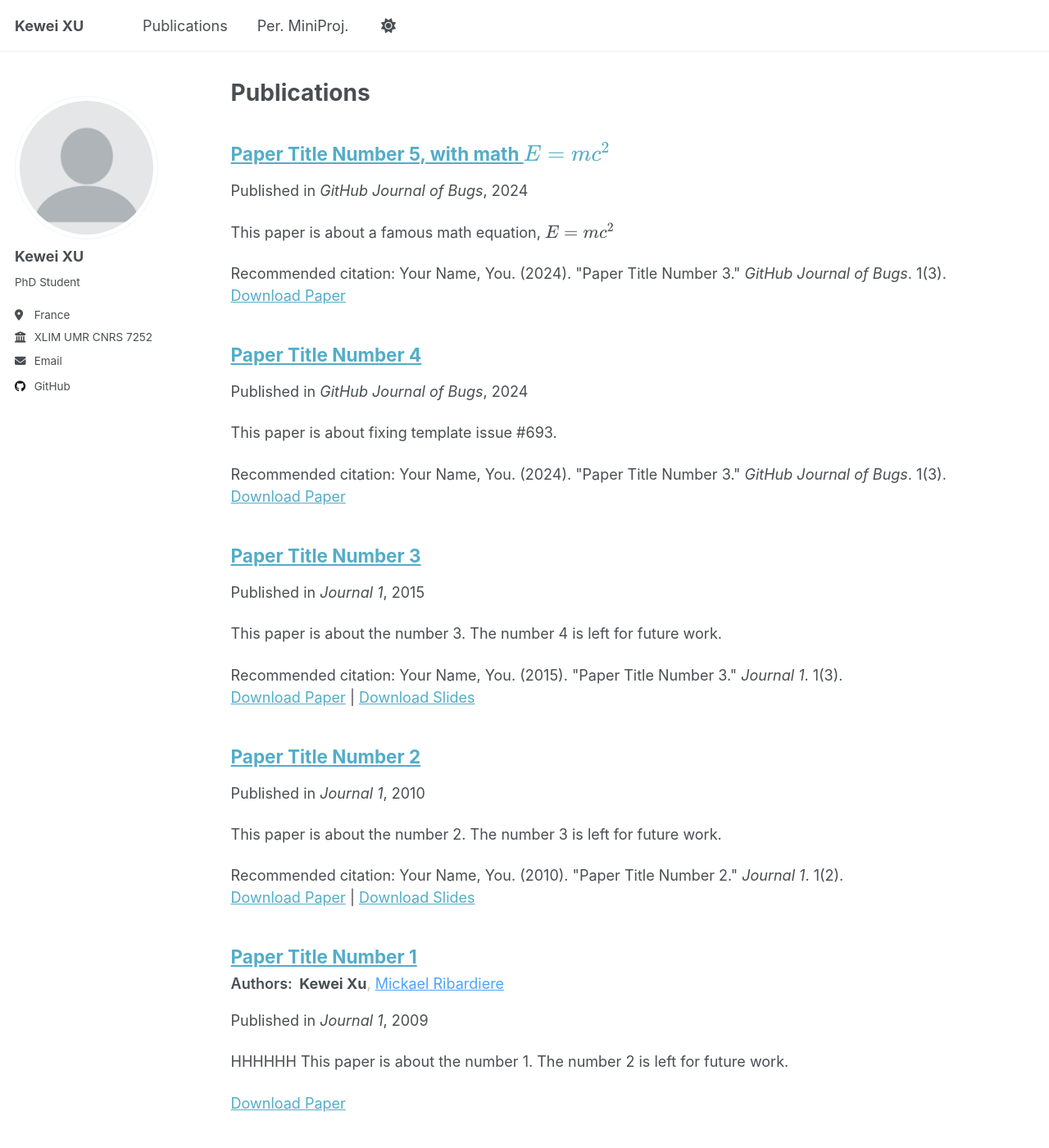
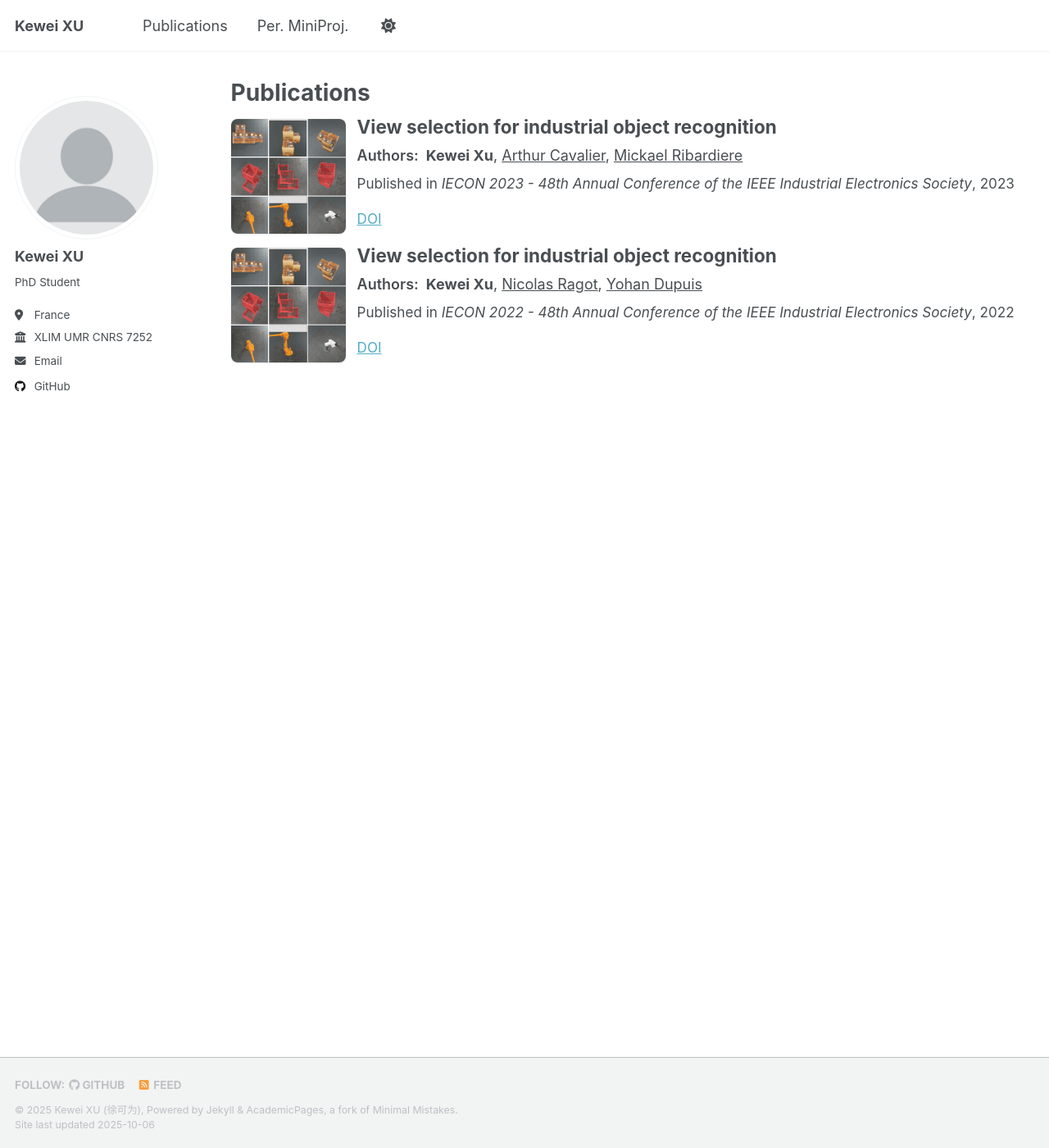
Before and after one commit to kewei-xu/kewei-xu.github.io, a Jekyll site: the page built from _pages/publications.html, in a window 1280 px wide and 1400 px high. Shown: the whole window at 82% size. Built offline with Jekyll 4.4.1, drawn with Linux system fonts in a browser that asks for light colours; a script that is not in the unit is left out.

Commit message:
building publication page

```diff
--- a/_includes/archive-single.html
+++ b/_includes/archive-single.html
@@ -1,52 +1,55 @@
 {% include base_path %}
 
-{% if post.header.teaser %}
-  {% capture teaser %}{{ post.header.teaser }}{% endcapture %}
-{% else %}
-  {% assign teaser = site.teaser %}
-{% endif %}
-
+{%- comment -%}
+  Build a clean title (same as original logic)
+{%- endcomment -%}
 {% if post.id %}
   {% assign title = post.title | markdownify | remove: "<p>" | remove: "</p>" %}
 {% else %}
   {% assign title = post.title %}
 {% endif %}
 
+{%- comment -%}
+  Resolve preview image (left thumbnail): priority
+  thumbnail > image > header.teaser > site.teaser
+{%- endcomment -%}
+{% assign preview_raw = post.thumbnail | default: post.image | default: post.header.teaser | default: site.teaser %}
+{% if preview_raw %}
+  {% if preview_raw contains "://" %}
+    {% assign preview_url = preview_raw %}
+  {% else %}
+    {% assign preview_url = preview_raw | prepend: "/images/" | prepend: base_path %}
+  {% endif %}
+{% endif %}
+
 <div class="{{ include.type | default: "list" }}__item">
   <article class="archive__item" itemscope itemtype="http://schema.org/CreativeWork">
-    {% if include.type == "grid" and teaser %}
-      <div class="archive__item-teaser">
-        <img src=
-          {% if teaser contains "://" %}
-            "{{ teaser }}"
-          {% else %}
-            "{{ teaser | prepend: "/images/" | prepend: base_path }}"
-          {% endif %}
-          alt="">
+
+    <div class="pub-item">
+      {%- if preview_url -%}
+      <div class="pub-thumb">
+        <img src="{{ preview_url }}" alt="Preview image for {{ post.title }}">
       </div>
-    {% endif %}
+      {%- endif -%}
+
+      <div class="pub-body">
 
         <h2 class="archive__item-title" itemprop="headline">
-      {% if post.link %}
-        <a href="{{ post.link }}">{{ title }}</a> <a href="{{ base_path }}{{ post.url }}" rel="permalink"><i class="fa fa-link" aria-hidden="true" title="permalink"></i><span class="sr-only">Permalink</span></a>
-      {% else %}
-        <a href="{{ base_path }}{{ post.url }}" rel="permalink">{{ title }}</a>
-      {% endif %}
+          {{ title }}
         </h2>
 
         {% if post.read_time %}
           <p class="page__meta"><i class="fa fa-clock" aria-hidden="true"></i> {% include read-time.html %}</p>
         {% endif %}
 
-
-    {%- comment -%} ——— Author block (with link style) ——— {%- endcomment -%}
+        {%- comment -%} ——— Author block (with link style & bold your name) ——— {%- endcomment -%}
         {%- if post.authors or post.author -%}
           <p class="page__meta author-line">
             <strong class="author-label">Authors: </strong>
             {%- if post.authors -%}
               {%- for a in post.authors -%}
                 {%- assign name = a.name | default: a -%}
-            {%- assign url = a.url | default: "" -%}
+                {%- assign url = a.url  | default: "" -%}
 
                 {%- if name contains "Kewei Xu" -%}
                   {%- assign name_html = "<strong>" | append: name | append: "</strong>" -%}
@@ -68,50 +71,68 @@
           </p>
         {%- endif -%}
 
-
-
-
+        {%- comment -%} ——— Venue / Date ——— {%- endcomment -%}
         {% if post.collection == 'teaching' %}
           <p> {{ post.type }}, <i>{{ post.venue }}</i>, {{ post.date | default: "1900-01-01" | date: "%Y" }} </p>
         {% elsif post.collection == 'publications' %}
           <p>Published in <i>{{ post.venue }}</i>, {{ post.date | default: "1900-01-01" | date: "%Y" }} </p>
         {% elsif post.date %}
-         <p class="page__date"><strong><i class="fa fa-fw fa-calendar" aria-hidden="true"></i> {{ site.data.ui-text[site.locale].date_label | default: "Published:" }}</strong> <time datetime="{{ post.date | default: "1900-01-01" | date_to_xmlschema }}">{{ post.date | default: "1900-01-01" | date: "%B %d, %Y" }}</time></p>
+          <p class="page__date">
+            <strong>
+              <i class="fa fa-fw fa-calendar" aria-hidden="true"></i>
+              {{ site.data.ui-text[site.locale].date_label | default: "Published:" }}
+            </strong>
+            <time datetime="{{ post.date | default: "1900-01-01" | date_to_xmlschema }}">
+              {{ post.date | default: "1900-01-01" | date: "%B %d, %Y" }}
+            </time>
+          </p>
         {% endif %}
 
+        {%- comment -%} ——— Excerpt ——— {%- endcomment -%}
         {% if post.excerpt and site.read_more != 'enabled' %}
           <p class="archive__item-excerpt" itemprop="description">{{ post.excerpt | markdownify }}</p>
         {% elsif post.excerpt and site.read_more == 'enabled' %}
-    <p class="archive__item-excerpt" itemprop="description"><p>{{ post.excerpt | markdownify | remove: '<p>' | remove: '</p>' }}<strong><a href="{{ base_path }}{{ post.url }}" rel="permalink"> Read more</a></strong></p></p>
+          <p class="archive__item-excerpt" itemprop="description">
+            <p>{{ post.excerpt | markdownify | remove: '<p>' | remove: '</p>' }}<strong><a href="{{ base_path }}{{ post.url }}" rel="permalink"> Read more</a></strong></p>
+          </p>
         {% endif %}
 
-    {% if post.citation and post.paperurl and post.slidesurl and post.bibtexurl %}
-      <p>Recommended citation: {{ post.citation }}<br /><a href="{{ post.paperurl }}">Download Paper</a> | <a href="{{ post.slidesurl }}">Download Slides</a> | <a href="{{ post.bibtexurl }}">Download Bibtex</a></p>
-    {% elsif post.citation and post.paperurl and post.slidesurl %}
-      <p>Recommended citation: {{ post.citation }}<br /><a href="{{ post.paperurl }}">Download Paper</a> | <a href="{{ post.slidesurl }}">Download Slides</a></p>
-    {% elsif post.citation and post.paperurl and post.bibtexurl %}
-      <p>Recommended citation: {{ post.citation }}<br /><a href="{{ post.paperurl }}">Download Paper</a> | <a href="{{ post.bibtexurl }}">Download Bibtex</a></p>
-    {% elsif post.citation and post.paperurl %}
-      <p>Recommended citation: {{ post.citation }}<br /><a href="{{ post.paperurl }}">Download Paper</a></p>
-    {% elsif post.citation and post.slidesurl and post.bibtexurl %}
-      <p>Recommended citation: {{ post.citation }}<br /><a href="{{ post.slidesurl }}">Download Slides</a> | <a href="{{ post.bibtexurl}}">Download Bibtex</a></p>
-    {% elsif post.citation and post.slidesurl %}
-      <p>Recommended citation: {{ post.citation }}<br /><a href="{{ post.slidesurl }}">Download Slides</a></p>
-    {% elsif post.citation and post.bibtexurl %}
-      <p>Recommended citation: {{ post.citation }}<br /><a href="{{ post.bibtexurl }}">Download Bibtex</a></p>
-    {% elsif post.citation %}
-      <p>Recommended citation: {{ post.citation }}</p>
-    {% elsif post.paperurl and post.bibtexurl %}
-      <p><a href=" {{ post.paperurl }} ">Download Paper</a> | <a href="{{ post.bibtexurl }}">Download Bibtex</a></p>
-    {% elsif post.paperurl %}
-      <p><a href=" {{ post.paperurl }} ">Download Paper</a></p>
-    {% elsif post.slidesurl and post.bibtexurl %}
-      <p><a href="{{ post.slidesurl }}">Download Slides</a> | <a href="{{ post.bibtexurl }}">Download Bibtex</a></p>
-    {% elsif post.slidesurl %}
-      <p><a href="{{ post.slidesurl }}">Download Slides</a></p>
-    {% elsif post.bibtexurl %}
-      <p><a href="{{ post.bibtexurl }}">Download Bibtex</a></p>
-    {% endif %}
+        {%- comment -%}
+          ——— Links block:
+          Prefer Author version > DOI > Paper; plus Slides / BibTeX; include citation if present
+        {%- endcomment -%}
+        {%- assign links = "" -%}
+
+        {%- if post.author_version_url -%}
+          {%- assign links = links | append: '<a href="' | append: post.author_version_url | append: '">Author version</a>' -%}
+        {%- elsif post.doi -%}
+          {%- assign doi_url = post.doi -%}
+          {%- unless post.doi contains 'http' or post.doi contains 'doi.org' -%}
+            {%- assign doi_url = 'https://doi.org/' | append: post.doi -%}
+          {%- endunless -%}
+          {%- assign links = links | append: '<a href="' | append: doi_url | append: '">DOI</a>' -%}
+        {%- elsif post.paperurl -%}
+          {%- assign links = links | append: '<a href="' | append: post.paperurl | append: '">Paper</a>' -%}
+        {%- endif -%}
+
+        {%- if post.slidesurl -%}
+          {%- if links != "" -%}{%- assign links = links | append: ' | ' -%}{%- endif -%}
+          {%- assign links = links | append: '<a href="' | append: post.slidesurl | append: '">Slides</a>' -%}
+        {%- endif -%}
+
+        {%- if post.bibtexurl -%}
+          {%- if links != "" -%}{%- assign links = links | append: ' | ' -%}{%- endif -%}
+          {%- assign links = links | append: '<a href="' | append: post.bibtexurl | append: '">BibTeX</a>' -%}
+        {%- endif -%}
+
+        {%- if post.citation -%}
+          <p>Recommended citation: {{ post.citation }}<br />{{ links }}</p>
+        {%- elsif links != "" -%}
+          <p>{{ links }}</p>
+        {%- endif -%}
+
+      </div> <!-- /.pub-body -->
+    </div>   <!-- /.pub-item -->
 
   </article>
 </div>
--- a/_publications/2009-10-01-paper-title-number-1.md
+++ /dev/null
@@ -1,17 +0,0 @@
----
-title: "Paper Title Number 1"
-collection: publications
-category: #manuscripts
-authors:
-    - { name: "Kewei Xu"}
-    - { name: "Mickael Ribardiere",       url: "https://ribardiere.pages.xlim.fr/" }
-permalink: /publication/2009-10-01-paper-title-number-1
-excerpt: 'HHHHHH This paper is about the number 1. The number 2 is left for future work.'
-date: 2009-10-01
-venue: 'Journal 1'
-slidesurl: #'http://academicpages.github.io/files/slides1.pdf'
-paperurl: 'http://academicpages.github.io/files/paper1.pdf'
-bibtexurl: #'http://academicpages.github.io/files/bibtex1.bib'
-citation: #'Your Name, You. (2009). &quot;Paper Title Number 1.&quot; <i>Journal 1</i>. 1(1).'
----
-The contents above will be part of a list of publications, if the user clicks the link for the publication than the contents of section will be rendered as a full page, allowing you to provide more information about the paper for the reader. When publications are displayed as a single page, the contents of the above "citation" field will automatically be included below this section in a smaller font.
--- a/_publications/2010-10-01-paper-title-number-2.md
+++ /dev/null
@@ -1,14 +0,0 @@
----
-title: "Paper Title Number 2"
-collection: publications
-category: manuscripts
-permalink: /publication/2010-10-01-paper-title-number-2
-excerpt: 'This paper is about the number 2. The number 3 is left for future work.'
-date: 2010-10-01
-venue: 'Journal 1'
-slidesurl: 'http://academicpages.github.io/files/slides2.pdf'
-paperurl: 'http://academicpages.github.io/files/paper2.pdf'
-citation: 'Your Name, You. (2010). &quot;Paper Title Number 2.&quot; <i>Journal 1</i>. 1(2).'
----
-
-The contents above will be part of a list of publications, if the user clicks the link for the publication than the contents of section will be rendered as a full page, allowing you to provide more information about the paper for the reader. When publications are displayed as a single page, the contents of the above "citation" field will automatically be included below this section in a smaller font.
--- a/_publications/2015-10-01-paper-title-number-3.md
+++ /dev/null
@@ -1,14 +0,0 @@
----
-title: "Paper Title Number 3"
-collection: publications
-category: manuscripts
-permalink: /publication/2015-10-01-paper-title-number-3
-excerpt: 'This paper is about the number 3. The number 4 is left for future work.'
-date: 2015-10-01
-venue: 'Journal 1'
-slidesurl: 'http://academicpages.github.io/files/slides3.pdf'
-paperurl: 'http://academicpages.github.io/files/paper3.pdf'
-citation: 'Your Name, You. (2015). &quot;Paper Title Number 3.&quot; <i>Journal 1</i>. 1(3).'
----
-
-The contents above will be part of a list of publications, if the user clicks the link for the publication than the contents of section will be rendered as a full page, allowing you to provide more information about the paper for the reader. When publications are displayed as a single page, the contents of the above "citation" field will automatically be included below this section in a smaller font.
--- a/_publications/2025-06-08-paper-title-number-5.md
+++ /dev/null
@@ -1,13 +0,0 @@
----
-title: "Paper Title Number 5, with math $$E=mc^2$$"
-collection: publications
-category: conferences
-permalink: /publication/2024-02-17-paper-title-number-4
-excerpt: 'This paper is about a famous math equation, $$E=mc^2$$'
-date: 2024-02-17
-venue: 'GitHub Journal of Bugs'
-paperurl: 'http://academicpages.github.io/files/paper3.pdf'
-citation: 'Your Name, You. (2024). &quot;Paper Title Number 3.&quot; <i>GitHub Journal of Bugs</i>. 1(3).'
----
-
-Using [MathJax](https://www.mathjax.org/) in the description is supported - $$E=mc^2$$ - however, the use must be mindful that the default delimiters are `$$...$$` and `\\[...\\]` which differs from the `$...$` that is typically expected.
--- a/_sass/custom.scss
+++ b/_sass/custom.scss
@@ -1,26 +1,164 @@
-/* === Custom author line === */
+/* 可调参数 */
+:root{
+  --pub-thumb-w: 140px;     /* 缩略图宽度 */
+  --pub-thumb-h: 140px;     /* 缩略图高度（16:9 可用 140x79、160x90 等） */
+  --pub-gap: 14px;          /* 图文间距 */
+  --pub-thumb-offset: .20rem; /* 向下微调，让图片顶部与标题更对齐；想更低就增大 */
+}
+
+/* 用 grid 更好控位 */
+.archive__item .pub-item{
+  display: grid;
+  grid-template-columns: var(--pub-thumb-w) 1fr;
+  gap: var(--pub-gap);
+  align-items: start;       /* 左图与正文顶部对齐（贴近标题第一行） */
+}
+
+/* 缩略图块与图片 */
+.pub-thumb{
+  align-self: start;
+  margin-top: var(--pub-thumb-offset); /* 微调“偏高”的问题 */
+}
+.pub-thumb img{
+  display: block;
+  width: var(--pub-thumb-w);
+  height: var(--pub-thumb-h);
+  object-fit: cover;
+  border-radius: 8px;
+  box-shadow: 0 1px 2px rgba(0,0,0,.12);
+}
+
+/* 标题的上外边距统一为 0，避免把图片看起来“抬高” */
+.pub-body .archive__item-title{
+  margin: 0 0 .4rem;
+  line-height: 1.25;
+}
+
+/* 小屏隐藏缩略图，避免拥挤 */
+@media (max-width: 520px){
+  .archive__item .pub-item{ grid-template-columns: 1fr; }
+  .pub-thumb{ display: none; }
+}
+
+
+
+
+/* 作者行：跟随主题变量变色 */
 .archive__item .author-line {
   font-size: 1.0em;
   font-weight: 400;
   margin: 0.25em 0;
+  color: var(--global-text-color); /* 整行默认文字色（会随主题变） */
 }
 
-.archive__item .author-line .author-label {
-  color: #494e52;       /* 你想要的颜色，比如黑色 */
-  font-weight: 600;     /* 加粗 */
-  margin-right: 4px;    /* 稍微拉开后面作者的间距 */
+/* “Author:” 标签 */
+.author-line .author-label {
+  color: var(--global-text-color);
+  font-weight: 600;
+  margin-right: .25rem;
 }
 
-.archive__item .author-line .author-nolink {
-  color: #494e52; /* 无链接作者：灰 */
+/* 无链接作者（淡一点） */
+.author-line .author-nolink {
+  color: var(--global-text-color);
 }
 
-.archive__item .author-line .author-link {
-  color: #4da3ff;           /* 有链接作者：蓝 */
+/* 有链接作者：颜色与 hover 使用全站链接变量；下划线开启 */
+.author-line .author-link {
+  color: var(--global-masthead-link-color);
   text-decoration: underline;
 }
-
-.archive__item .author-line .author-link:hover {
-  color: #1e90ff;
+.author-line .author-link:hover {
+  color: var(--global-masthead-link-color-hover);
   text-decoration-thickness: 2px;
 }
+
+
+/* 仅关闭“标题”的下划线与 hover 效果（不影响其它链接） */
+.archive__item-title,
+.archive__item-title a {
+  text-decoration: none !important;
+  border-bottom: 0 !important;
+}
+
+/* 主题常见：卡片 hover 时给标题加下划线，精准取消 */
+.archive__item:hover .archive__item-title,
+.archive__item:focus-within .archive__item-title,
+.archive__item:hover .archive__item-title a,
+.archive__item:focus-within .archive__item-title a {
+  text-decoration: none !important;
+  border-bottom: 0 !important;
+}
+
+/* 若主题使用“整卡可点击”的隐藏链接/覆盖层，只把它禁掉显示效果（不影响正文其它链接） */
+.archive__item a[rel="permalink"],
+.archive__item a.archive__item-link,
+.archive__item a.stretched-link {
+  text-decoration: none !important;
+  border-bottom: 0 !important;
+}
+.archive__item a[rel="permalink"]::before,
+.archive__item a[rel="permalink"]::after,
+.archive__item a.archive__item-link::before,
+.archive__item a.archive__item-link::after,
+.archive__item a.stretched-link::before,
+.archive__item a.stretched-link::after {
+  content: none !important;
+}
+
+
+
+.pub-body {
+  display: flex;
+  flex-direction: column;
+  gap: 0.25rem;  /* 全局控制每行之间的间距，可改为 0.2~0.4rem 微调 */
+}
+
+/* 单独调节标题与首行之间的关系 */
+.pub-body .archive__item-title {
+  margin-bottom: 0.15rem;   /* 标题下方距离更小 */
+  line-height: 1.2;
+}
+
+/* 段落(p)、作者行等间距更紧 */
+.pub-body p,
+.pub-body .page__meta,
+.pub-body .author-line {
+  margin: 0.15rem 0 !important;  /* 统一上下间距 */
+  line-height: 1.35;             /* 更紧凑的行距 */
+}
+
+/* 让“Published in …”与链接区的距离更小 */
+.pub-body p:last-child {
+  margin-bottom: 0.2rem !important;
+}
+
+/* 可选：让字体稍微小一点（如不想改可删除） */
+.pub-body p {
+  font-size: 0.95rem;
+}
+
+
+/* ===== Publications 各条目之间的间距 ===== */
+
+/* 每篇 publication 之间留出明显空间 */
+.archive__item {
+  margin-bottom: 2.0rem;   /* 可以改为 1.5~2rem 取视觉最佳 */
+  padding-bottom: 0.75rem;  /* 可选：给每条底部留点内边距 */
+  border-bottom: 1px solid var(--global-border-color); /* 可选：加浅色分隔线 */
+}
+
+/* 如果你不想要分隔线，可把上面那一行删掉。 */
+
+/* 最后一条去掉底部空白与边线（可选） */
+.archive__item:last-child {
+  margin-bottom: 0;
+  border-bottom: none;
+}
+
+/* 作者区块使用主题变量，自动适配明暗色 */
+// .author-line { color: var(--global-text-color); }
+// .author-line .author-label  { color: var(--global-text-color); font-weight: 600; margin-right: .25rem; }
+// .author-line .author-nolink { color: var(--global-text-color-light); }
+// .author-line .author-link   { color: var(--global-link-color); text-decoration: underline; }
+// .author-line .author-link:hover { color: var(--global-link-color-hover); text-decoration-thickness: 2px; }
```
Also changed, not shown: _publications/2022-12-09-IECON.md (added, +21 -0 lines), _publications/2023-12-09-JOSAA.md (added, +21 -0 lines), _publications/2024-02-17-paper-title-number-4.md (deleted, +0 -13 lines), images/viewSelection.png (added). Lines whose indentation alone changed are shown as unchanged.
